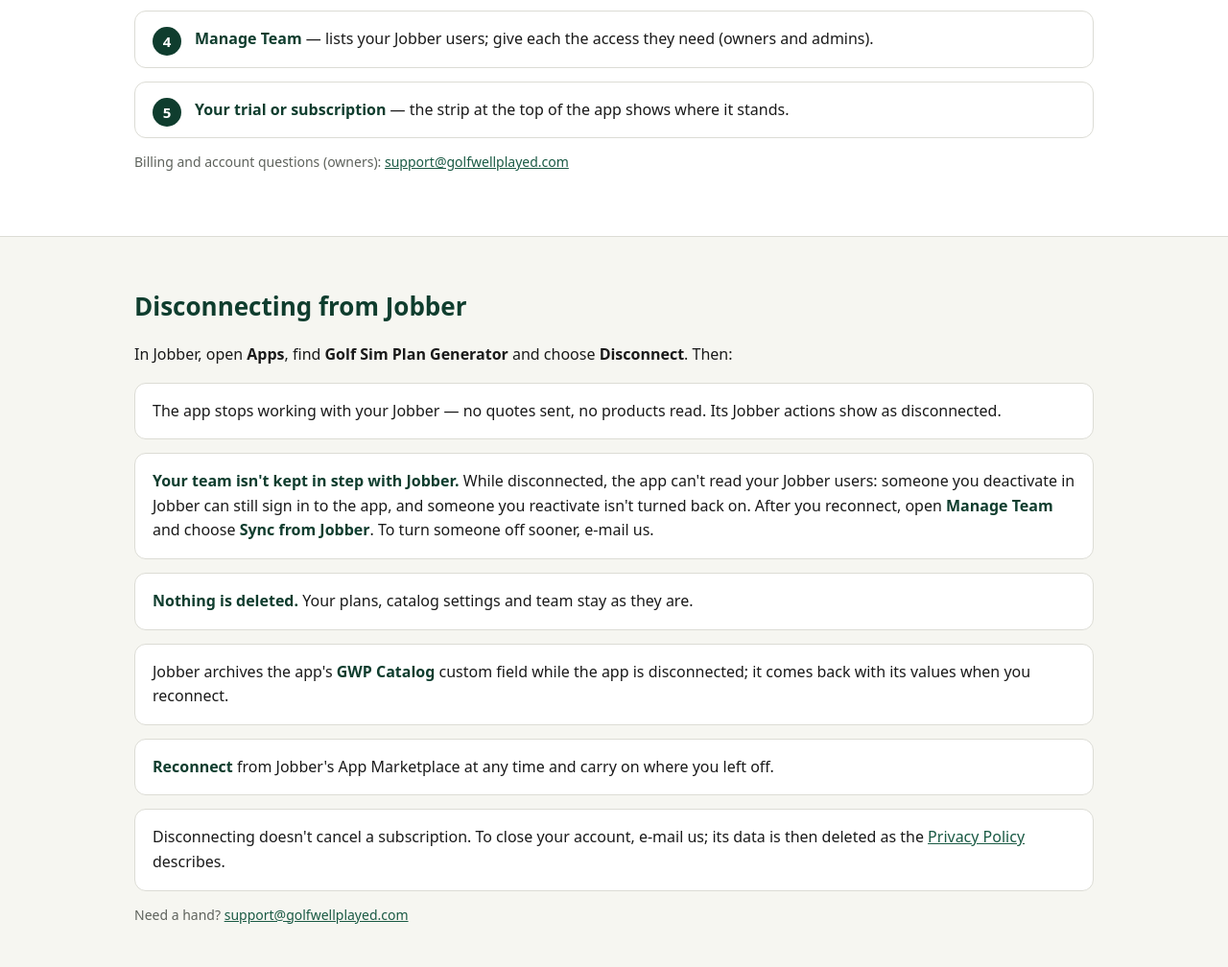
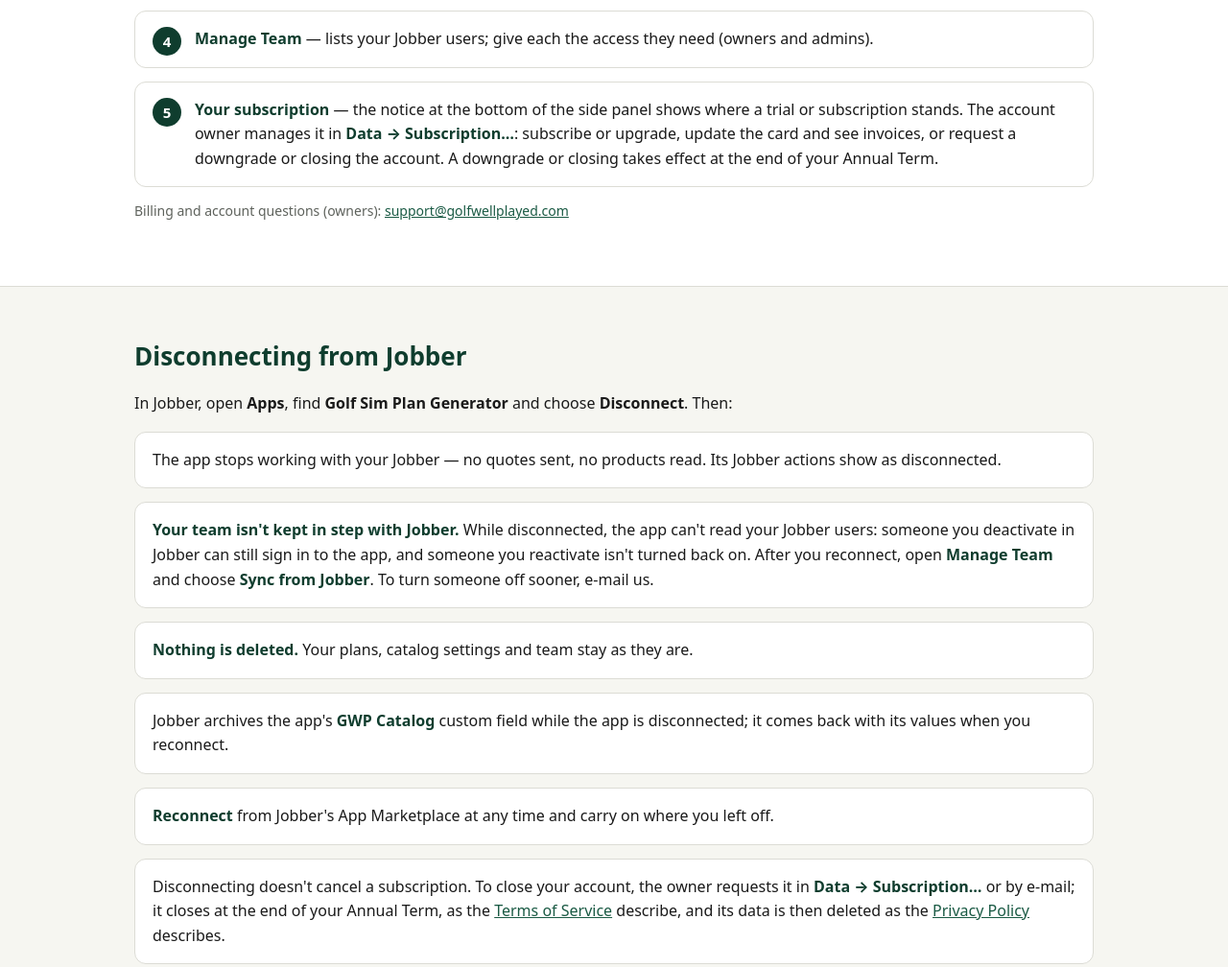
Before and after one commit to rkfarrisjr/gwp-sim-plan-generator-releases, a plain HTML site: page docs/manage.html in a window 1280 px wide. Shown: the part 1091-2099 px from the top of the page at 96% size. Drawn offline with Linux system fonts and the light colour scheme.

Commit message:
site: Subscription panel in Data menu, side-panel notice wording, closing at end of Annual Term

```diff
--- a/docs/manage.html
+++ b/docs/manage.html
@@ -40,7 +40,10 @@
     <li><b>Branding</b> — your company's name, logo and colors (owners and admins).</li>
     <li><b>Your catalog</b> — GWP's shared catalog in your Jobber, and your prices.</li>
     <li><b>Manage Team</b> — lists your Jobber users; give each the access they need (owners and admins).</li>
-    <li><b>Your trial or subscription</b> — the strip at the top of the app shows where it stands.</li>
+    <li><b>Your subscription</b> — the notice at the bottom of the side panel shows where a trial or subscription stands. The
+      account owner manages it in <b>Data → Subscription…</b>: subscribe or upgrade, update the card and see invoices,
+      or request a downgrade or closing the account. A downgrade or closing takes effect at the end of your Annual
+      Term.</li>
   </ol>
   <p class="note">Billing and account questions (owners): <a href="mailto:support@golfwellplayed.com">support@golfwellplayed.com</a></p>
 </div></section>
@@ -57,7 +60,9 @@
     <li>Jobber archives the app's <b>GWP Catalog</b> custom field while the app is disconnected; it comes back with its
       values when you reconnect.</li>
     <li><b>Reconnect</b> from Jobber's App Marketplace at any time and carry on where you left off.</li>
-    <li>Disconnecting doesn't cancel a subscription. To close your account, e-mail us; its data is then deleted as the
+    <li>Disconnecting doesn't cancel a subscription. To close your account, the owner requests it in
+      <b>Data → Subscription…</b> or by e-mail; it closes at the end of your Annual Term, as the
+      <a href="legal/terms.html">Terms of Service</a> describe, and its data is then deleted as the
       <a href="legal/privacy.html">Privacy Policy</a> describes.</li>
   </ul>
   <p class="note">Need a hand? <a href="mailto:support@golfwellplayed.com">support@golfwellplayed.com</a></p>
```
Also changed, not shown: docs/welcome.html (+2 -1 lines).
